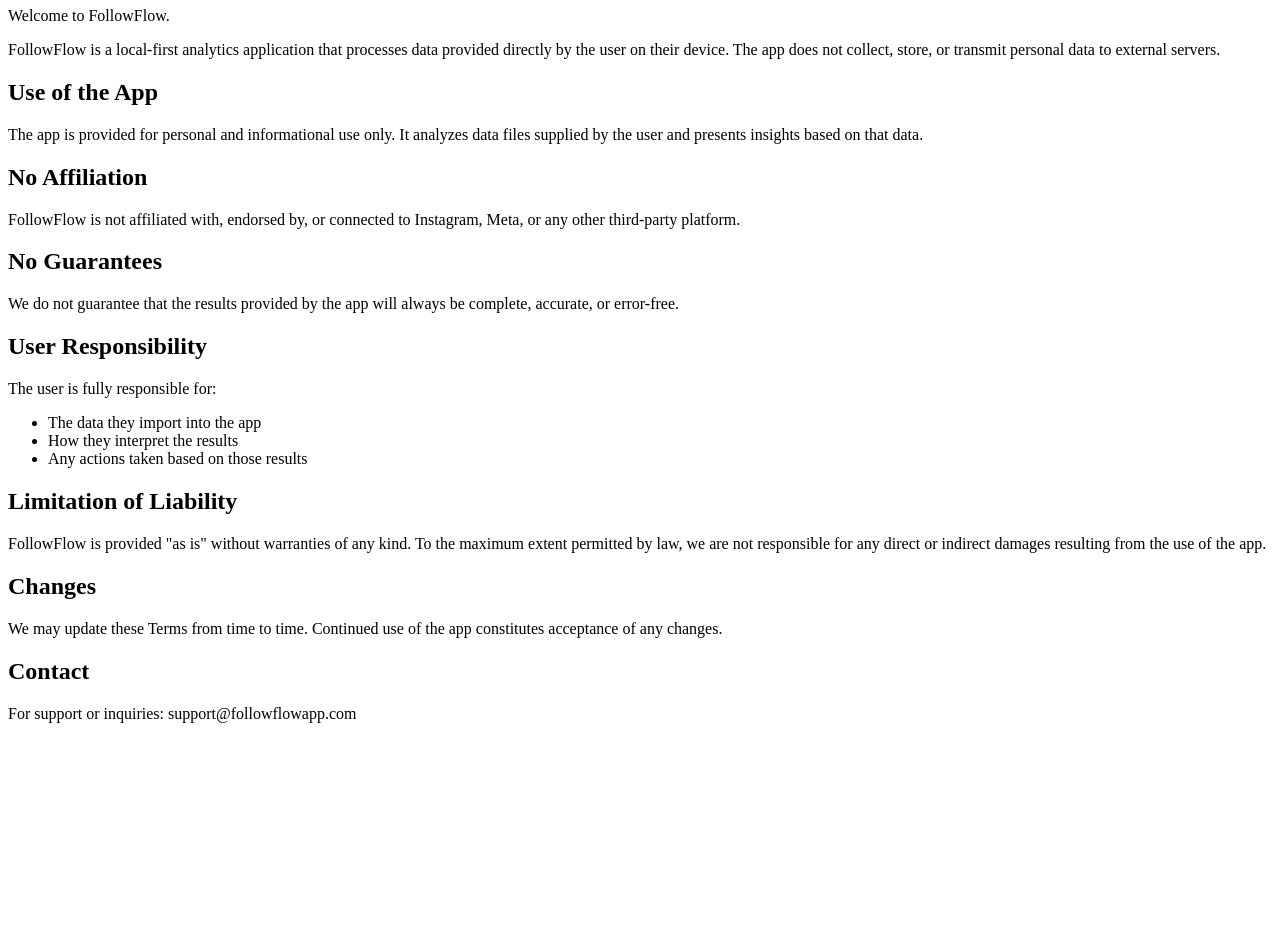
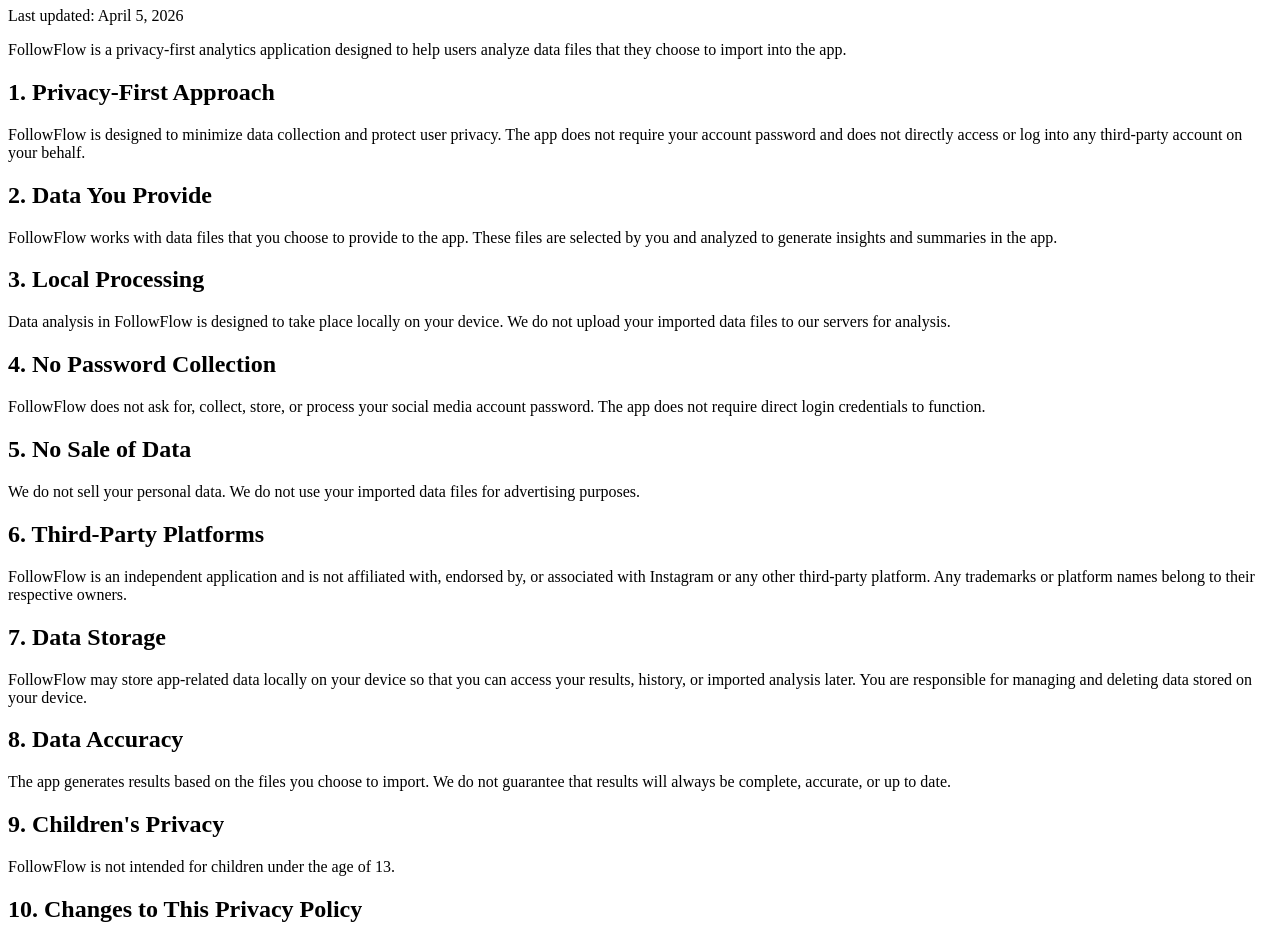
Before and after one commit to wegivesol/FollowFlow, a website: page terms.html in a window 1280 px wide. Shown: the part 73-1013 px from the top of the page. Before the commit the page ends 812 px from the top, so only its background shows below. Drawn offline with Linux system fonts and the light colour scheme.

Commit message:
Update terms.html

```diff
--- a/terms.html
+++ b/terms.html
@@ -1,43 +1,86 @@
 <!DOCTYPE html>
-<html>
+<html lang="en">
 <head>
-  <meta charset="UTF-8">
-  <title>Terms & Conditions - FollowFlow</title>
+  <meta charset="UTF-8" />
+  <meta name="viewport" content="width=device-width, initial-scale=1.0" />
+  <title>Privacy Policy - FollowFlow</title>
 </head>
 <body>
+  <h1>Privacy Policy</h1>
 
-  <h1>Terms & Conditions</h1>
+  <p>Last updated: April 5, 2026</p>
 
-  <p>Welcome to FollowFlow.</p>
-
-  <p>FollowFlow is a local-first analytics application that processes data provided directly by the user on their device. The app does not collect, store, or transmit personal data to external servers.</p>
-
-  <h2>Use of the App</h2>
-  <p>The app is provided for personal and informational use only. It analyzes data files supplied by the user and presents insights based on that data.</p>
-
-  <h2>No Affiliation</h2>
-  <p>FollowFlow is not affiliated with, endorsed by, or connected to Instagram, Meta, or any other third-party platform.</p>
-
-  <h2>No Guarantees</h2>
-  <p>We do not guarantee that the results provided by the app will always be complete, accurate, or error-free.</p>
-
-  <h2>User Responsibility</h2>
-  <p>The user is fully responsible for:
-  <ul>
-    <li>The data they import into the app</li>
-    <li>How they interpret the results</li>
-    <li>Any actions taken based on those results</li>
-  </ul>
+  <p>
+    FollowFlow is a privacy-first analytics application designed to help users analyze
+    data files that they choose to import into the app.
   </p>
 
-  <h2>Limitation of Liability</h2>
-  <p>FollowFlow is provided "as is" without warranties of any kind. To the maximum extent permitted by law, we are not responsible for any direct or indirect damages resulting from the use of the app.</p>
+  <h2>1. Privacy-First Approach</h2>
+  <p>
+    FollowFlow is designed to minimize data collection and protect user privacy.
+    The app does not require your account password and does not directly access or log into
+    any third-party account on your behalf.
+  </p>
 
-  <h2>Changes</h2>
-  <p>We may update these Terms from time to time. Continued use of the app constitutes acceptance of any changes.</p>
+  <h2>2. Data You Provide</h2>
+  <p>
+    FollowFlow works with data files that you choose to provide to the app.
+    These files are selected by you and analyzed to generate insights and summaries in the app.
+  </p>
 
-  <h2>Contact</h2>
-  <p>For support or inquiries: support@followflowapp.com</p>
+  <h2>3. Local Processing</h2>
+  <p>
+    Data analysis in FollowFlow is designed to take place locally on your device.
+    We do not upload your imported data files to our servers for analysis.
+  </p>
 
+  <h2>4. No Password Collection</h2>
+  <p>
+    FollowFlow does not ask for, collect, store, or process your social media account password.
+    The app does not require direct login credentials to function.
+  </p>
+
+  <h2>5. No Sale of Data</h2>
+  <p>
+    We do not sell your personal data.
+    We do not use your imported data files for advertising purposes.
+  </p>
+
+  <h2>6. Third-Party Platforms</h2>
+  <p>
+    FollowFlow is an independent application and is not affiliated with, endorsed by,
+    or associated with Instagram or any other third-party platform.
+    Any trademarks or platform names belong to their respective owners.
+  </p>
+
+  <h2>7. Data Storage</h2>
+  <p>
+    FollowFlow may store app-related data locally on your device so that you can access
+    your results, history, or imported analysis later.
+    You are responsible for managing and deleting data stored on your device.
+  </p>
+
+  <h2>8. Data Accuracy</h2>
+  <p>
+    The app generates results based on the files you choose to import.
+    We do not guarantee that results will always be complete, accurate, or up to date.
+  </p>
+
+  <h2>9. Children's Privacy</h2>
+  <p>
+    FollowFlow is not intended for children under the age of 13.
+  </p>
+
+  <h2>10. Changes to This Privacy Policy</h2>
+  <p>
+    We may update this Privacy Policy from time to time.
+    Any updates will be posted on this page with a revised "Last updated" date.
+  </p>
+
+  <h2>11. Contact</h2>
+  <p>
+    For privacy questions or support, contact us at:
+    support@followflowapp.com
+  </p>
 </body>
 </html>
```
